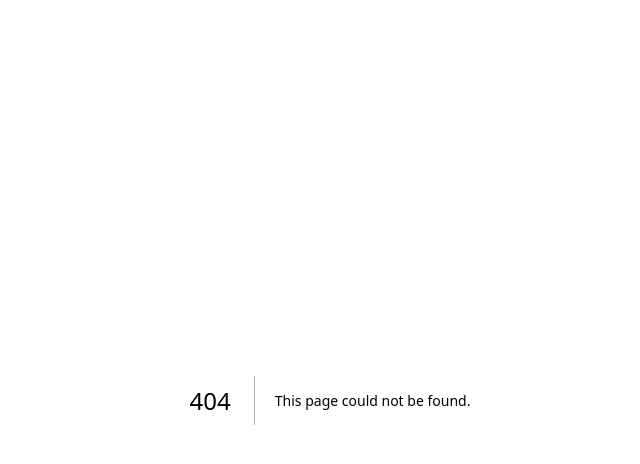
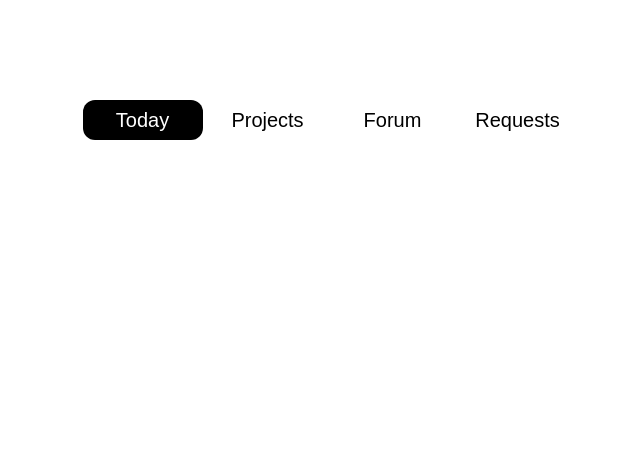
Before and after one commit to 17nbist/COB290-2025-Team-5, a Next.js app: page /dashboard in a window 1280 px wide. Before the commit this address had no page. Shown: the top 464 px of the page, without its empty margins (310-950 px from the left). Built offline with nearby package versions, Linux system fonts and the light colour scheme.

Commit message:
[lg] feat: basic navbar added, changed home to dashboard

```diff
--- /dev/null
+++ b/src/app/dashboard/page.js
@@ -0,0 +1,15 @@
+"use client";
+import Card from "@/components/Card";
+import NavBar  from "@/components/NavBar";
+import { useEffect, useState } from "react";
+
+export default function Dashboard() {
+  const navItems = ["Today", "Projects", "Forum", "Requests"]
+  const [activeTab, setActiveTab] = useState(navItems[0]);
+
+  return (
+    <div style={{display: "flex", justifyContent : "center", marginTop : "100px"}}>
+      <NavBar items={navItems} activeTab={activeTab} setActiveTab={setActiveTab}/>
+    </div>
+  );
+}
--- a/src/app/home/page.js
+++ /dev/null
@@ -1,9 +0,0 @@
-import Card from "@/components/Card";
-
-export default function Home() {
-  return (
-    <div>
-
-    </div>
-  );
-}
--- a/src/app/page.js
+++ b/src/app/page.js
@@ -1,7 +1,7 @@
 import { redirect } from "next/navigation";
 
 export default function Home() {
-  redirect("/home");
+  redirect("/dashboard");
   return (
     <>
       redirecting
--- a/src/components/Card.js
+++ b/src/components/Card.js
@@ -10,8 +10,8 @@ export default function Card({children, style}) {
   const combinedStyle = {...defaultStyle, ...style};
 
   return (
-  <div style={combinedStyle}>
-    {children}
-  </div>
+    <div style={combinedStyle}>
+      {children}
+    </div>
   );
 }
--- /dev/null
+++ b/src/components/NavBar.js
@@ -0,0 +1,17 @@
+import NavPill from "./NavPill";
+export default function NavBar({style, items, activeTab, setActiveTab}) {
+  const defaultStyle = {
+    display : "flex",
+    gap : "5px"
+  };
+
+  const combinedStyle = {...defaultStyle, ...style};
+
+  return (
+    <div style={combinedStyle}>
+      {items.map(e =>
+        <NavPill key={e} title={e} active={activeTab==e} setActiveTab={setActiveTab}/>
+      )}
+    </div>
+  );
+}
--- /dev/null
+++ b/src/components/NavPill.js
@@ -0,0 +1,29 @@
+export default function NavPill({style, title, active, setActiveTab}) {
+  const defaultStyle = {
+    display : "flex",
+    alignItems : "center",
+    justifyContent: "center",
+    padding: "2px 5px 2px 5px",
+    borderRadius: "12px",
+    border: "1px",
+    backgroundColor: active ? "#000000" : "#ffffff",
+    width: "120px",
+    height: "40px",
+    transition: "background-color 0.3s ease, transform 0.2s ease"
+  };
+
+  const combinedStyle = {...defaultStyle, ...style};
+
+  const textStyle = {
+    color: active ? "#ffffff" : "#000000",
+    fontSize: "20px",
+    userSelect: "none",
+    transition: "color 0.3s ease"
+  };
+
+  return (
+    <div style={combinedStyle} onClick={() => setActiveTab(title)}>
+      <h1 style={textStyle}>{title}</h1>
+    </div>
+  );
+}
```
